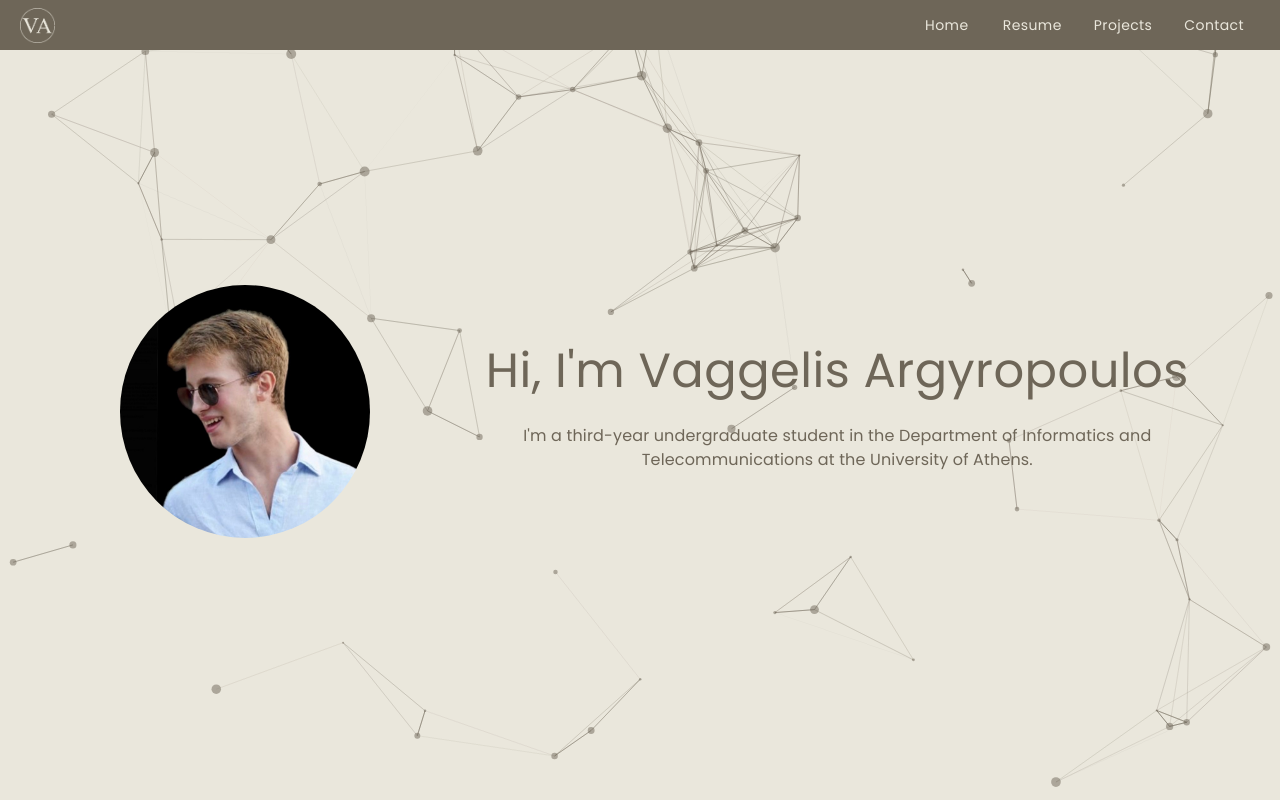
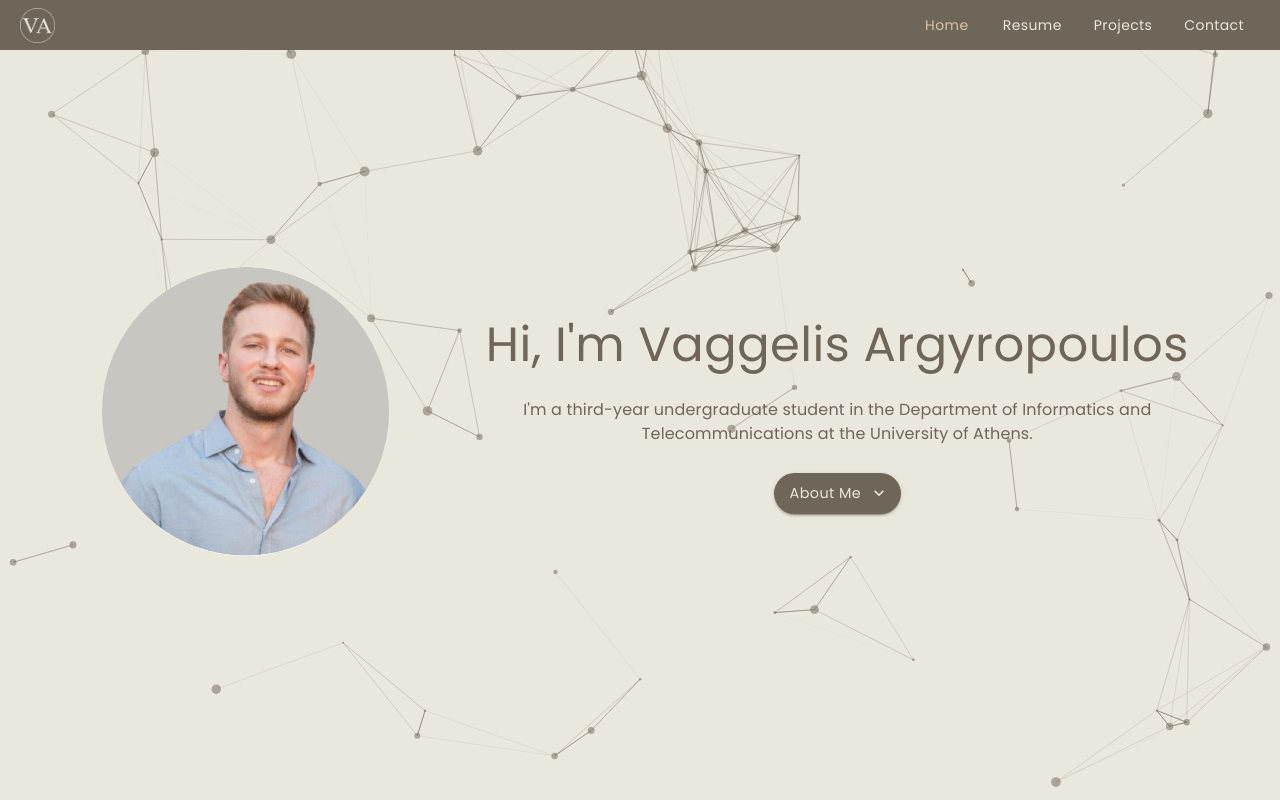
Before and after one commit to Vaggelis-Arg/vaggelis-arg.github.io, a React (Create React App) app: page /#/ in a window 1280 px wide. Shown: the top 800 px of the page. Built offline with nearby package versions, Linux system fonts and the light colour scheme.

Commit message:
some updates

```diff
--- a/src/components/Home.jsx
+++ b/src/components/Home.jsx
@@ -1,6 +1,7 @@
 import React, { useEffect, useState } from 'react';
-import { Container, Grid, Typography, Box, Avatar, useMediaQuery } from '@mui/material';
-import profilePicture from '../assets/profile-image.jpg';
+import { Container, Grid, Typography, Box, Button, Avatar, useMediaQuery } from '@mui/material';
+import profilePicture from '../assets/profile-image2.jpg';
+import ExpandMoreIcon from '@mui/icons-material/ExpandMore';
 
 const Home = () => {
     const isSmallScreen = useMediaQuery('(max-width:870px)');
@@ -12,6 +13,10 @@ const Home = () => {
             setNavbarHeight(navbar.offsetHeight);
         }
     }, []);
+
+    const scrollToAbout = () => {
+        document.getElementById('about').scrollIntoView({ behavior: 'smooth' });
+    };
 
     return (
         <section
@@ -37,7 +42,7 @@ const Home = () => {
                             alt="Evangelos Argyropoulos"
                             sx={{
                                 width: '100%',
-                                maxWidth: isSmallScreen ? '227px' : '250px',
+                                maxWidth: isSmallScreen ? '227px' : '286.5px',
                                 height: 'auto',
                                 display: 'block',
                             }}
@@ -53,13 +58,60 @@ const Home = () => {
                                     color: '#6e6658',
                                     fontSize: isSmallScreen ? '2.15rem' : '3rem',
                                     fontFamily: 'Poppins, sans-serif',
+                                    animation: 'fadeInUp 1.2s ease forwards',
+                                    '@keyframes fadeInUp': {
+                                        '0%': { opacity: 0, transform: 'translateY(10px)' },
+                                        '100%': { opacity: 1, transform: 'translateY(0)' },
+                                    },
                                 }}
                             >
                                 Hi, I'm Vaggelis Argyropoulos
                             </Typography>
-                            <Typography paragraph sx={{ color: '#6e6658', fontFamily: 'Poppins, sans-serif' }}>
+                            <Typography paragraph sx={{
+                                color: '#6e6658',
+                                fontFamily: 'Poppins, sans-serif',
+                                animation: 'fadeInUp 1.2s ease forwards',
+                                '@keyframes fadeInUp': {
+                                    '0%': { opacity: 0, transform: 'translateY(10px)' },
+                                    '100%': { opacity: 1, transform: 'translateY(0)' },
+                                },
+                            }}>
                                 I'm a third-year undergraduate student in the Department of Informatics and Telecommunications at the University of Athens.
                             </Typography>
+
+                            <Box
+                                sx={{
+                                    textAlign: 'center',
+                                    marginTop: isSmallScreen ? '1.4rem' : '1.7rem',
+                                }}
+                            >
+                                <Button
+                                    variant="contained"
+                                    onClick={scrollToAbout}
+                                    endIcon={<ExpandMoreIcon />}
+                                    sx={{
+                                        padding: '0.5rem 1rem',
+                                        borderRadius: '50px',
+                                        backgroundColor: '#6e6658',
+                                        color: '#eae7dc',
+                                        fontSize: '0.9rem',
+                                        fontFamily: 'Poppins, sans-serif',
+                                        textTransform: 'none',
+                                        transition: 'all 0.2s ease',
+										animation: 'fadeInUp 1.2s ease forwards',
+                                        '@keyframes fadeInUp': {
+                                            '0%': { opacity: 0, transform: 'translateY(10px)' },
+                                            '100%': { opacity: 1, transform: 'translateY(0)' },
+                                        },
+                                        '&:hover': {
+                                            backgroundColor: '#8d8470',
+                                            transform: 'translateY(-1px)',
+                                        },
+                                    }}
+                                >
+                                    About Me
+                                </Button>
+                            </Box>
                         </Box>
                     </Grid>
                 </Grid>
--- a/src/components/Navbar.jsx
+++ b/src/components/Navbar.jsx
@@ -76,7 +76,7 @@ const Navbar = () => {
                                 key={option.label}
                                 onClick={() => handleNavigate(option.path)}
                                 sx={{
-                                    color: '#eae7dc',
+                                    color: location.pathname === option.path ? '#d8c3a5' : '#eae7dc',
                                     textTransform: 'none',
                                     '&:hover': { color: '#d8c3a5' },
                                     mx: 1,
--- a/src/components/Projects.jsx
+++ b/src/components/Projects.jsx
@@ -1,5 +1,5 @@
 import React, { useState } from 'react';
-import { Typography, Card, CardContent, Box, ImageList, ImageListItem, useMediaQuery, Dialog } from '@mui/material';
+import { Typography, Card, CardContent, Box, ImageList, ImageListItem, useMediaQuery, Dialog, IconButton } from '@mui/material';
 import beconnectedFeed from '../assets/beconnected-feed.png';
 import beconnectedJobs from '../assets/beconnected-jobs.png';
 import beconnectedProfile from '../assets/beconnected-profile.png';
@@ -10,6 +10,8 @@ import beconnectedConnections from '../assets/beconnected-connections.png';
 import beconnectedSettings from '../assets/beconnected-settings.png';
 import LinkIcon from '@mui/icons-material/Link';
 import DataObjectIcon from '@mui/icons-material/DataObject';
+import ChevronLeftIcon from '@mui/icons-material/ChevronLeft';
+import ChevronRightIcon from '@mui/icons-material/ChevronRight';
 
 const Projects = () => {
     const isSmallScreen = useMediaQuery(`(max-width: 750px)`);
@@ -25,16 +27,26 @@ const Projects = () => {
     ];
 
     const [open, setOpen] = useState(false);
-    const [selectedImage, setSelectedImage] = useState(null);
+	const [selectedImageIndex, setSelectedImageIndex] = useState(null);
 
-    const handleClickOpen = (img) => {
-        setSelectedImage(img);
+	const handleClickOpen = (index) => {
+		setSelectedImageIndex(index);
 		setOpen(true);
 	};
 
 	const handleClose = () => {
 		setOpen(false);
-        setSelectedImage(null);
+		setSelectedImageIndex(null);
+	};
+
+	const handleNext = () => {
+		setSelectedImageIndex((prevIndex) => (prevIndex + 1) % itemData.length);
+	};
+
+	const handlePrevious = () => {
+		setSelectedImageIndex((prevIndex) =>
+			(prevIndex - 1 + itemData.length) % itemData.length
+		);
 	};
 
     return (
@@ -161,7 +173,7 @@ const Projects = () => {
                     cols={2}
                     gap={2}
                 >
-                    {itemData.map((item) => (
+                    {itemData.map((item, index) => (
 					<ImageListItem
 						key={item.img}
 						sx={{
@@ -183,7 +195,7 @@ const Projects = () => {
 								},
 							},
 						}}
-                            onClick={() => handleClickOpen(item.img)}
+						onClick={() => handleClickOpen(index)}
 					>
 						<img
 							src={item.img}
@@ -209,20 +221,41 @@ const Projects = () => {
 					</ImageListItem>
 				))}
                 </ImageList>
-                <Dialog
-                    open={open}
-                    onClose={handleClose}
-                    maxWidth="lg"
-                    fullWidth={false}
-                    PaperProps={{
-                        sx: { width: '80%', height: 'auto' },
+                <Dialog open={open} onClose={handleClose} maxWidth="lg" fullWidth={false} PaperProps={{ sx: { width: '80%', height: 'auto' } }}>
+					{selectedImageIndex !== null && (
+						<Box sx={{ position: 'relative' }}>
+							<img src={itemData[selectedImageIndex].img} alt={itemData[selectedImageIndex].title} style={{ width: '100%', height: 'auto' }} />
+
+							<IconButton
+								onClick={handlePrevious}
+								sx={{
+									position: 'absolute',
+									top: '50%',
+									left: '10px',
+									transform: 'translateY(-50%)',
+									color: 'white',
+									backgroundColor: 'rgba(0, 0, 0, 0.5)',
+									'&:hover': { backgroundColor: 'rgba(0, 0, 0, 0.7)' },
 								}}
 							>
-                    {selectedImage && (
-                        <img
-                            src={selectedImage}
-                            alt="Selected"
-                        />
+								<ChevronLeftIcon fontSize="large" />
+							</IconButton>
+
+							<IconButton
+								onClick={handleNext}
+								sx={{
+									position: 'absolute',
+									top: '50%',
+									right: '10px',
+									transform: 'translateY(-50%)',
+									color: 'white',
+									backgroundColor: 'rgba(0, 0, 0, 0.5)',
+									'&:hover': { backgroundColor: 'rgba(0, 0, 0, 0.7)' },
+								}}
+							>
+								<ChevronRightIcon fontSize="large" />
+							</IconButton>
+						</Box>
 					)}
 				</Dialog>
                 </>
--- a/src/components/Resume.jsx
+++ b/src/components/Resume.jsx
@@ -75,7 +75,7 @@ const Resume = () => {
                     Department of Informatics, University Of Athens
                 </Typography>
                 <Typography variant="body1">
-                Volunteered in courses: Introduction in Programming, Data Structures & Algorithms in C
+                Volunteered in courses: Introduction in Programming, Data Structures & Algorithms in C.
                 </Typography>
             </VerticalTimelineElement>
 
@@ -114,7 +114,7 @@ const Resume = () => {
                 Othisi School
                 </Typography>
                 <Typography variant="body1">
-                    Supervision of students for their Panhellenic exams
+                    Supervision of students for their Panhellenic exams.
                 </Typography>
             </VerticalTimelineElement>
 
@@ -154,7 +154,7 @@ const Resume = () => {
                 </Typography>
                 <Typography variant="body1">
                 4 year program - 240 ECTS <br />
-                Current Grade: 9.15
+                Current Grade: 9.16/10.
                 </Typography>
             </VerticalTimelineElement>
 
@@ -193,7 +193,7 @@ const Resume = () => {
                     Othisi School
                 </Typography>
                 <Typography variant="body1">
-                Grade: Apolytirion GPA: 19.9/20 (“Excellent”) | Panhellenic Exams: 18.670/20.000 <br />
+                Grade: Apolytirion GPA: 19.9/20 (“Excellent”) | Panhellenic Exams: 18.670/20.000. <br />
                 Activities and societies: Succeeded in mathematical competition by Greek Mathematical Society 2 times.
                 </Typography>
             </VerticalTimelineElement>
@@ -221,7 +221,7 @@ const Resume = () => {
                     style={{ clear: 'both'}}
                 >
                     Certificate of Proficiency in English <br />
-                    from University of Michigan
+                    from University of Michigan.
                 </Typography>
             </VerticalTimelineElement>
         </VerticalTimeline>
```
Also changed, not shown: src/assets/profile-image2.jpg (added). Lines whose indentation alone changed are shown as unchanged.
